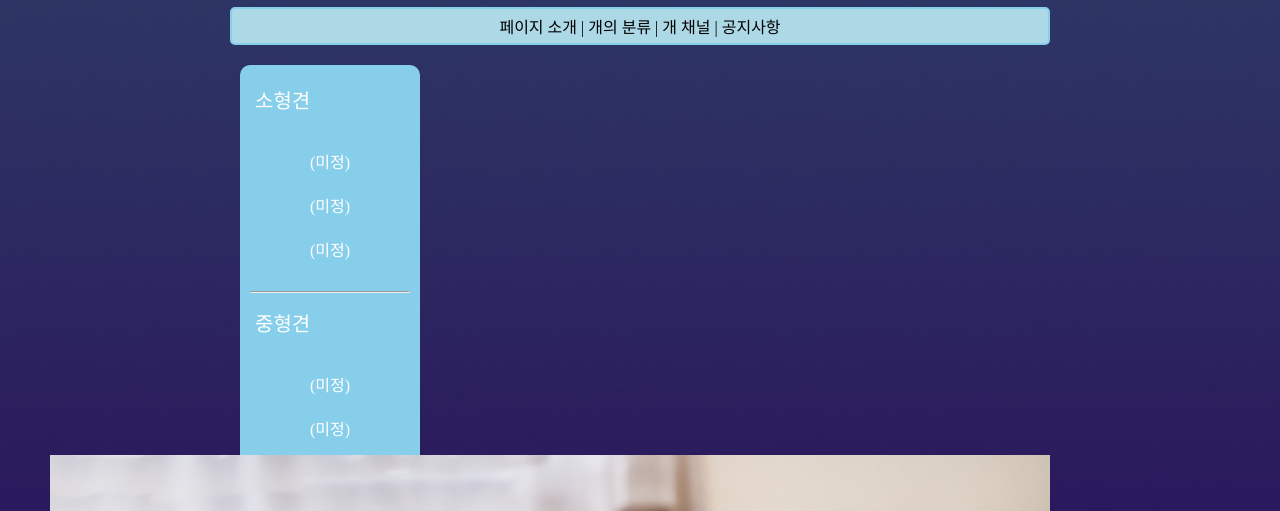
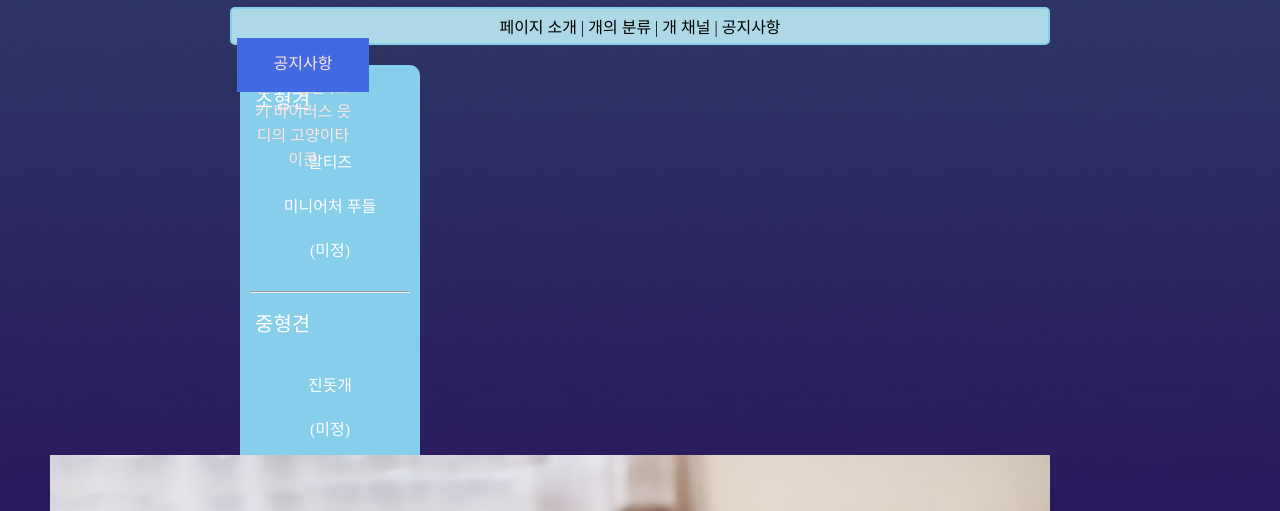
Before and after one commit to wjdgus6913/test, a plain HTML site: page index.html in a window 1280 px wide. Shown: the part 281-792 px from the top of the page. Drawn offline with Linux system fonts and the light colour scheme.

Commit message:
Add files via upload

```diff
--- a/index.html
+++ b/index.html
@@ -60,7 +60,7 @@
 		}
 		.menu
 		{
-			display : inline-block;
+			//display : inline-block;
 		}
 		.dropdown
 		{
@@ -72,10 +72,10 @@
 			color : white;
 			height : 30px;
 		}
-		.menu:hover
+		.menu:hover, .dropdown
 		{
 			color : mistyrose;
-			display : inline-block;
+			display : block;
 		}
 		aside
 		{
@@ -183,14 +183,14 @@
 		<ul>
 			<li id='big'> 소형견 </li>
 			<ul>
-				<li> (미정) </li>
-				<li> (미정) </li>
+				<li> 말티즈 </li>
+				<li> 미니어처 푸들 </li>
 				<li> (미정) </li>
 			</ul>
 			<hr>
 			<li id='big'> 중형견 </li>
 			<ul>
-				<li> (미정) </li>
+				<li> 진돗개 </li>
 				<li> (미정) </li>
 				<li> (미정) </li>
 			</ul>
```
